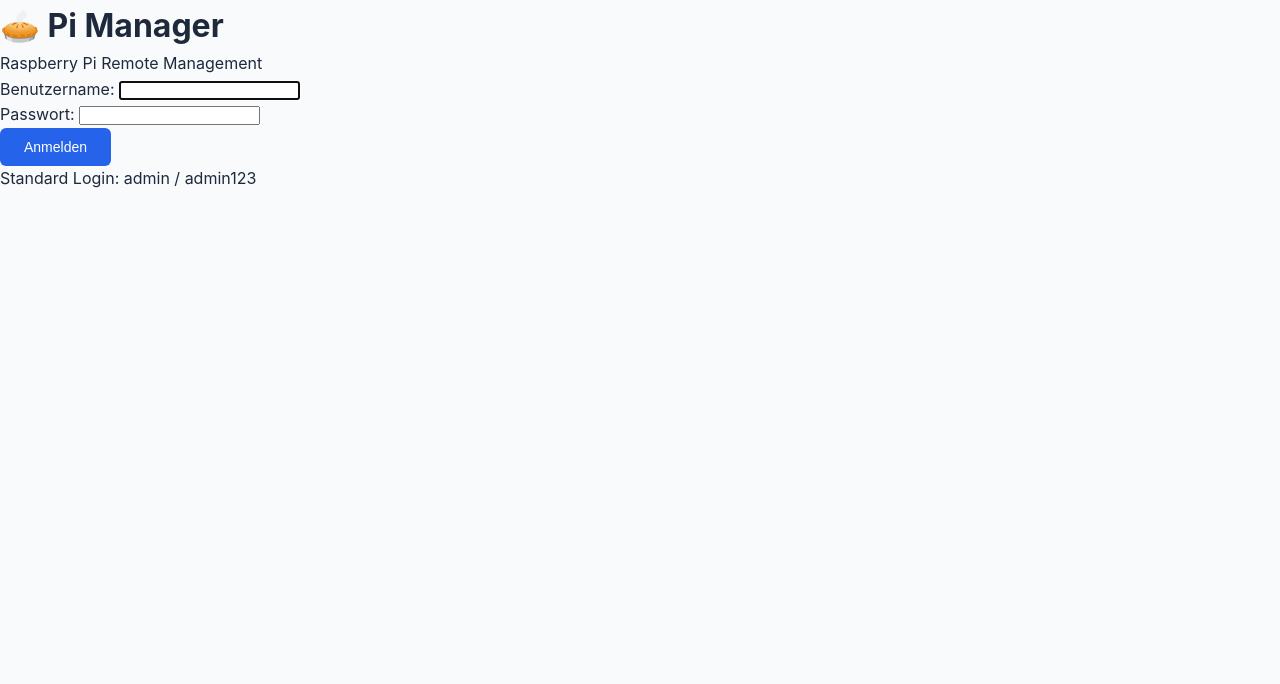
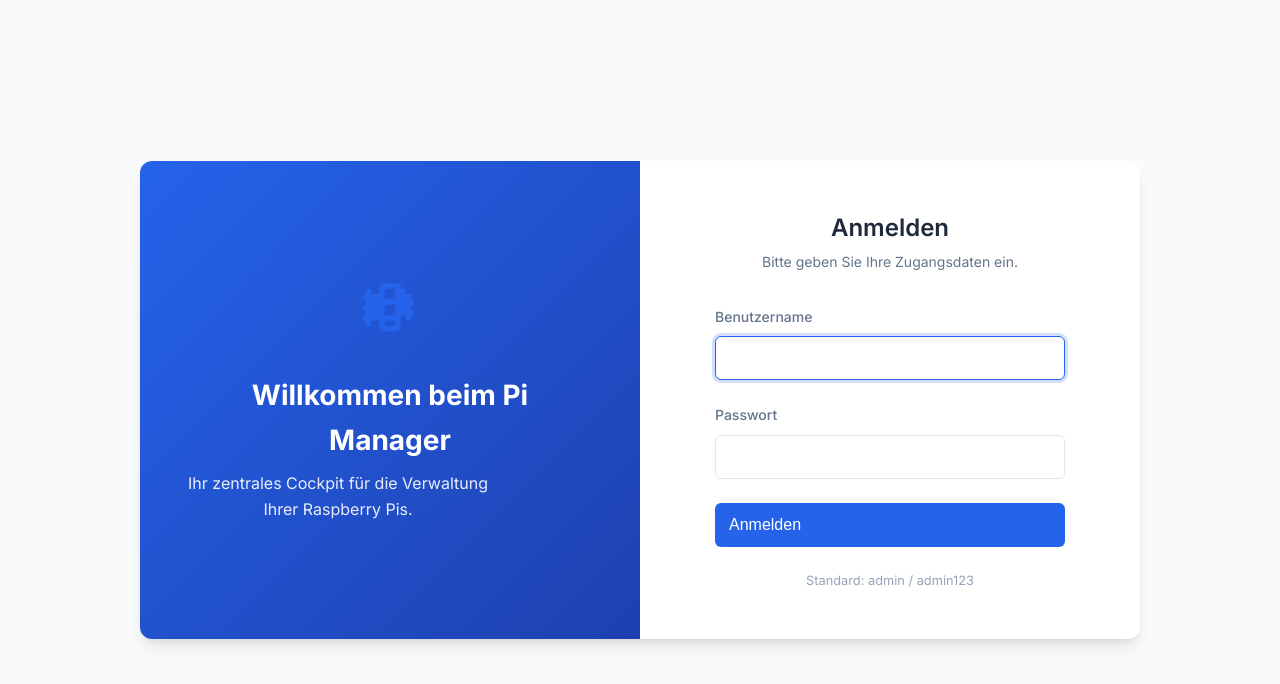
Before and after one commit to henningd/pi-manager, a website: page public/login.html in a window 1280 px wide. Drawn offline with Linux system fonts and the light colour scheme.

Commit message:
feat: redesign login page for a professional look

```diff
--- a/public/css/style.css
+++ b/public/css/style.css
@@ -277,6 +277,147 @@ body {
 .btn-icon {
   width: 1rem;
   height: 1rem;
+}
+
+/* Login Page Specific Styles */
+.login-page {
+  display: flex;
+  justify-content: center;
+  align-items: center;
+  min-height: 100vh;
+  background: var(--background-color);
+}
+
+.login-wrapper {
+  display: grid;
+  grid-template-columns: 1fr 1fr;
+  max-width: 1000px;
+  width: 100%;
+  background: var(--surface-color);
+  border-radius: var(--radius-xl);
+  box-shadow: var(--shadow-lg);
+  overflow: hidden;
+}
+
+.login-branding {
+  background: linear-gradient(135deg, var(--primary-color), #1e40af);
+  color: white;
+  display: flex;
+  flex-direction: column;
+  justify-content: center;
+  align-items: center;
+  padding: 3rem;
+  text-align: center;
+}
+
+.login-branding .logo-icon {
+  width: 4rem;
+  height: 4rem;
+  margin-bottom: 1.5rem;
+}
+
+.login-branding h1 {
+  font-size: 1.75rem;
+  font-weight: 700;
+  margin-bottom: 0.5rem;
+}
+
+.login-branding p {
+  font-size: 1rem;
+  opacity: 0.9;
+  max-width: 300px;
+}
+
+.login-form-area {
+  display: flex;
+  justify-content: center;
+  align-items: center;
+  padding: 3rem;
+}
+
+.login-card {
+  width: 100%;
+  max-width: 350px;
+}
+
+.login-header {
+  text-align: center;
+  margin-bottom: 2rem;
+}
+
+.login-header h2 {
+  font-size: 1.5rem;
+  font-weight: 600;
+  color: var(--text-primary);
+  margin-bottom: 0.25rem;
+}
+
+.login-header p {
+  font-size: 0.875rem;
+  color: var(--text-secondary);
+}
+
+.login-form .form-group {
+  margin-bottom: 1.5rem;
+}
+
+.login-form label {
+  display: block;
+  font-size: 0.875rem;
+  font-weight: 500;
+  color: var(--text-secondary);
+  margin-bottom: 0.5rem;
+}
+
+.login-form input {
+  width: 100%;
+  padding: 0.75rem;
+  border: 1px solid var(--border-color);
+  border-radius: var(--radius-md);
+  font-size: 1rem;
+  transition: border-color 0.2s, box-shadow 0.2s;
+}
+
+.login-form input:focus {
+  outline: none;
+  border-color: var(--primary-color);
+  box-shadow: 0 0 0 3px rgba(37, 99, 235, 0.2);
+}
+
+.btn-full {
+  width: 100%;
+  padding: 0.875rem;
+  font-size: 1rem;
+}
+
+.error-message {
+  background: #fef2f2;
+  color: var(--error-color);
+  border: 1px solid #fecaca;
+  padding: 0.75rem;
+  border-radius: var(--radius-md);
+  text-align: center;
+  font-size: 0.875rem;
+  margin-top: 1rem;
+}
+
+.login-footer {
+  text-align: center;
+  margin-top: 1.5rem;
+  font-size: 0.8rem;
+  color: var(--text-muted);
+}
+
+@media (max-width: 768px) {
+  .login-wrapper {
+    grid-template-columns: 1fr;
+  }
+  .login-branding {
+    display: none;
+  }
+  .login-form-area {
+    padding: 2rem;
+  }
 }
 
 /* Action Grid */
--- a/public/login.html
+++ b/public/login.html
@@ -6,23 +6,37 @@
     <title>Pi Manager - Login</title>
     <link rel="stylesheet" href="css/style.css">
     <link rel="icon" type="image/x-icon" href="favicon.ico">
+    <link rel="preconnect" href="https://fonts.googleapis.com">
+    <link rel="preconnect" href="https://fonts.gstatic.com" crossorigin>
+    <link href="https://fonts.googleapis.com/css2?family=Inter:wght@400;500;600;700&display=swap" rel="stylesheet">
 </head>
 <body class="login-page">
-    <div class="login-container">
+
+    <div class="login-wrapper">
+        <div class="login-branding">
+            <div class="branding-content">
+                <svg class="logo-icon" xmlns="http://www.w3.org/2000/svg" viewBox="0 0 24 24" fill="currentColor">
+                    <path d="M14 2H10C8.9 2 8 2.9 8 4V6H5V4H3V6H2V8H3V10H2V12H3V14H2V16H3V18H5V16H8V18C8 19.1 8.9 20 10 20H14C15.1 20 16 19.1 16 18V14H18V16H20V14H21V12H20V10H21V8H20V6H18V4H16V2H14ZM14 18H10V16H14V18ZM14 14H10V10H14V14ZM14 8H10V4H14V8Z" />
+                </svg>
+                <h1>Willkommen beim Pi Manager</h1>
+                <p>Ihr zentrales Cockpit für die Verwaltung Ihrer Raspberry Pis.</p>
+            </div>
+        </div>
+        <div class="login-form-area">
             <div class="login-card">
                 <div class="login-header">
-                <h1>🥧 Pi Manager</h1>
-                <p>Raspberry Pi Remote Management</p>
+                    <h2>Anmelden</h2>
+                    <p>Bitte geben Sie Ihre Zugangsdaten ein.</p>
                 </div>
 
                 <form id="login-form" class="login-form">
                     <div class="form-group">
-                    <label for="username">Benutzername:</label>
+                        <label for="username">Benutzername</label>
                         <input type="text" id="username" name="username" required autofocus>
                     </div>
 
                     <div class="form-group">
-                    <label for="password">Passwort:</label>
+                        <label for="password">Passwort</label>
                         <input type="password" id="password" name="password" required>
                     </div>
 
@@ -32,14 +46,13 @@
                 <div id="login-error" class="error-message" style="display: none;"></div>
 
                 <div class="login-footer">
-                <p>Standard Login: admin / admin123</p>
+                    <p>Standard: admin / admin123</p>
+                </div>
             </div>
         </div>
     </div>
 
-    <!-- Toast notifications -->
     <div id="toast-container"></div>
-
     <script src="js/login.js"></script>
 </body>
 </html>
```
Lines whose indentation alone changed are shown as unchanged.
